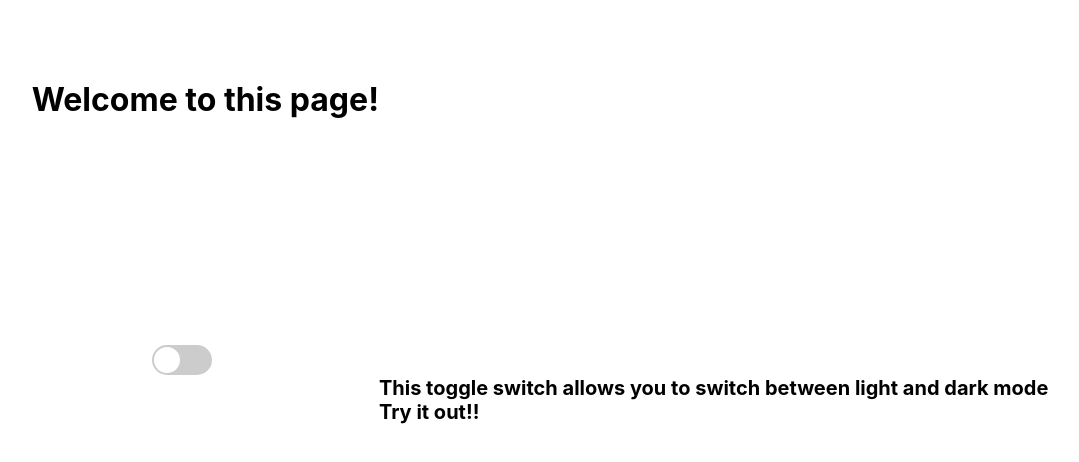
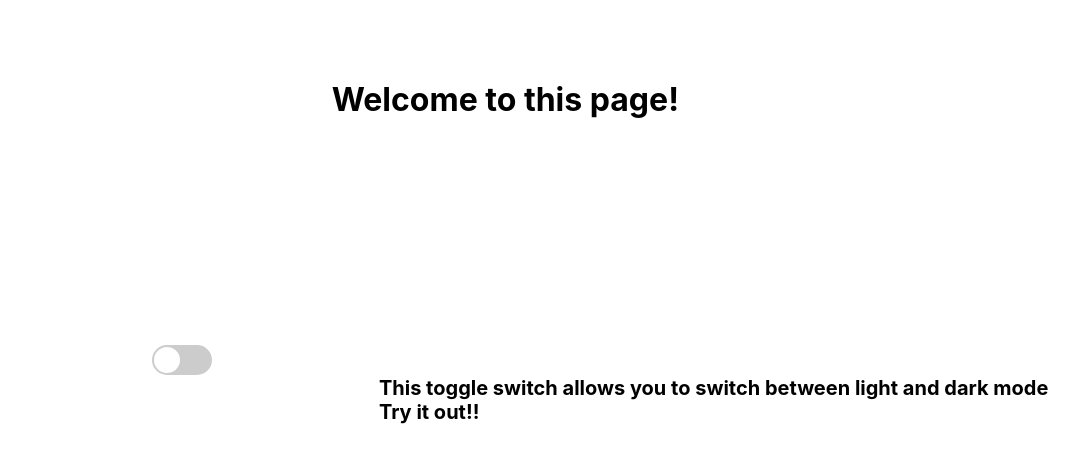
Before and after one commit to Eshhaa11/light-dark-mode-toggle, a React (Create React App) app: page / in a window 1280 px wide. Shown: the top 462 px of the page, without its empty margins (130-1209 px from the left). Built offline with nearby package versions, Linux system fonts and the light colour scheme.

Commit message:
added left

```diff
--- a/src/Components/Toggle.css
+++ b/src/Components/Toggle.css
@@ -42,6 +42,7 @@
   h1 {
     position: relative;
     top: -300px;
+    left: 300px;
     margin-top: 20px;
     font-size: 2rem;
   }
```
